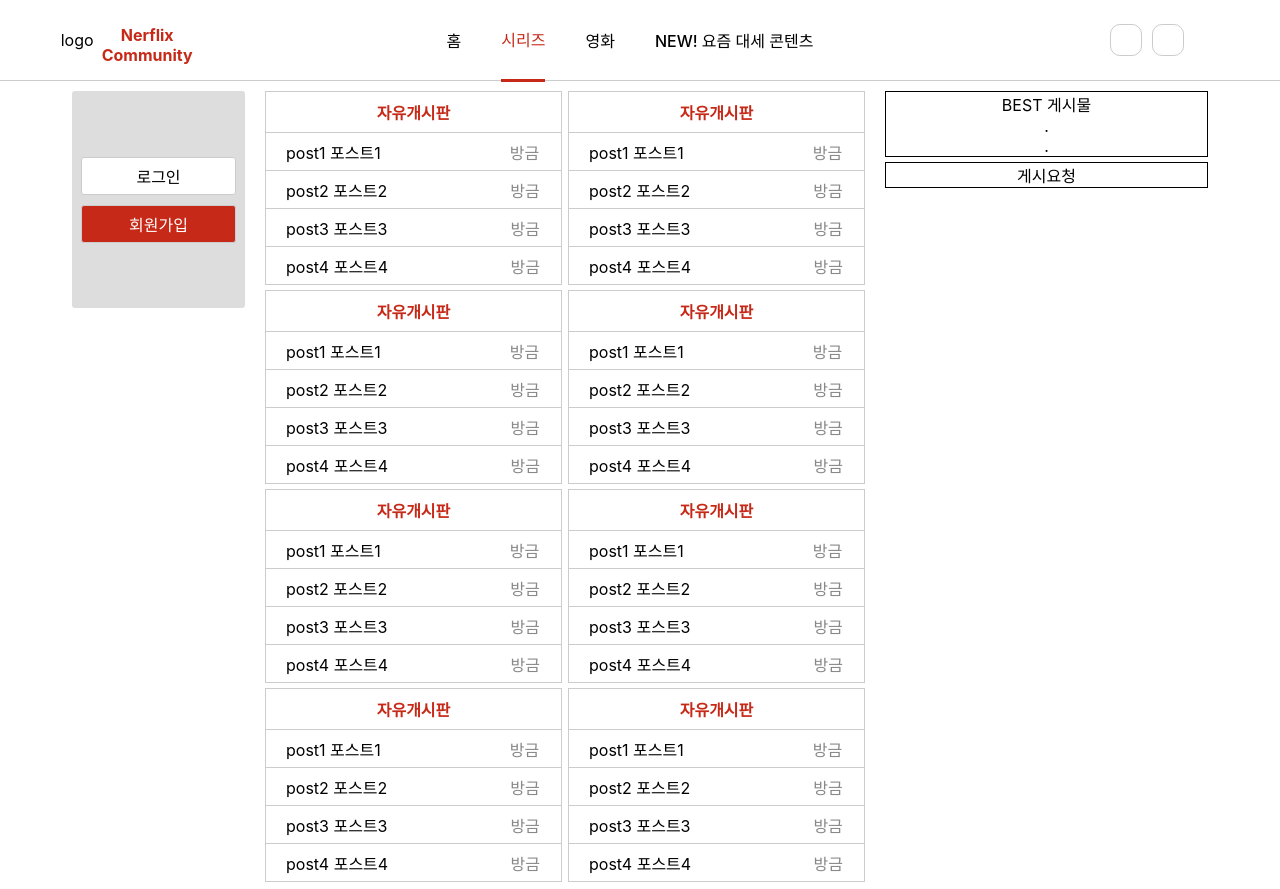
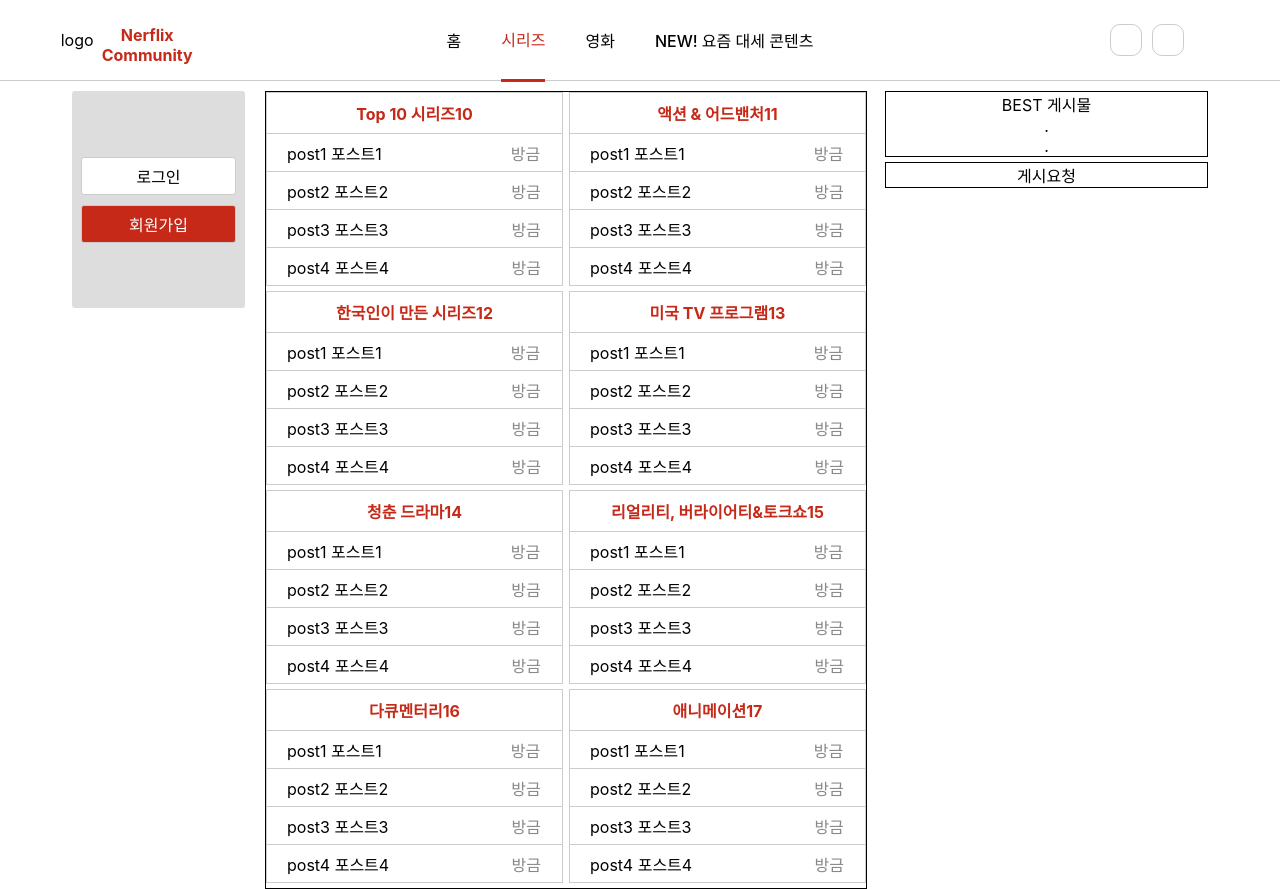
Before and after one commit to abjin/netflixCommunity, a React (Create React App) app: page /home/1 in a window 1280 px wide. Built offline with nearby package versions, Linux system fonts and the light colour scheme; no server answers.

Commit message:
title data binding
상세 개시물 제목

```diff
--- a/src/App.js
+++ b/src/App.js
@@ -16,7 +16,7 @@ function App() {
         <Route exact path="/" element={<Intro />} />
         <Route path="/login" element={<Login />} />
         <Route path="/signup" element={<Signup />} />
-        <Route path="/home/:id" element={<Home />} />
+        <Route path="/home/:page" element={<Home />} />
         <Route path="/board/:name/:post" element={<Board></Board>} />
       </Routes>
     </div>
--- a/src/components/Header.jsx
+++ b/src/components/Header.jsx
@@ -4,7 +4,7 @@ import "../page/style/Header.css";
 
 function Header(props) {
   const navigate = useNavigate();
-  const { id } = useParams();
+  const { page } = useParams();
   const [item, setItem] = useState([
     { name: "홈", id: 0 },
     { name: "시리즈", id: 1 },
@@ -13,7 +13,7 @@ function Header(props) {
   ]);
 
   const list = item.map((data, index) => {
-    if (data.id == id) {
+    if (data.id == page) {
       return (
         <div key={index} className="selected">
           {data.name}
--- a/src/components/MainBox.jsx
+++ b/src/components/MainBox.jsx
@@ -3,31 +3,84 @@ import PostDoor from "./PostDoor";
 import "../page/style/MainBox.css";
 import { useParams } from "react-router-dom";
 import axios from "axios";
+import PostBox from "./PostBox";
 function MainBox() {
-  const { id } = useParams();
-  const [data, setData] = useState("");
-  useEffect(() => {
-    axios
-      .get(`/home/${id}`)
-      .then((res) => {
-        setData(res.data);
-      })
-      .catch((err) => {
-        console.log("axios 요청 실행 id: ", id);
-      });
-  }, [id]);
+  const { page } = useParams();
+  const page_data = [
+    {
+      id: 0,
+      board: "home",
+      list: [
+        "한국인의 Top 10 콘텐츠",
+        "신규 콘텐츠",
+        "넷플릭스 오리지널",
+        "인생작 소개",
+        "자유 개시판",
+        "어워드 수상작",
+      ],
+    },
+    {
+      id: 1,
+      board: "series",
+      list: [
+        "Top 10 시리즈",
+        "액션 & 어드밴처",
+        "한국인이 만든 시리즈",
+        "미국 TV 프로그램",
+        "청춘 드라마",
+        "리얼리티, 버라이어티&토크쇼",
+        "다큐멘터리",
+        "애니메이션",
+      ],
+    },
+    {
+      id: 2,
+      board: "movie",
+      list: [
+        "Top 10 영화",
+        "한국영화",
+        "할리우드 영화",
+        "로맨틱한 영화",
+        "스릴러 & 액션",
+        "코미디",
+        "SF 어드벤처",
+        "공포",
+      ],
+    },
+  ];
   return (
     <div className="MainBox">
-      <PostDoor></PostDoor>
-      <PostDoor></PostDoor>
-      <PostDoor></PostDoor>
-      <PostDoor></PostDoor>
-      <PostDoor></PostDoor>
-      <PostDoor></PostDoor>
-      <PostDoor></PostDoor>
-      <PostDoor></PostDoor>
+      <PostBox list={page_data[page]}></PostBox>
     </div>
   );
 }
 
 export default MainBox;
+
+// HOME:
+//한국인의 Top 10 콘텐츠
+//신규 콘텐츠
+//넷플릭스 오리지널
+//인생작 소개
+//자유 개시판
+//어워드 수상작
+
+// 시리즈
+// Top 10 시리즈
+// 액션 & 어드밴처
+// 한국인이 만든 시리즈
+// 미국 TV 프로그램
+// 청춘 드라마
+// 리얼리티, 버라이어티&토크쇼
+// 다큐멘터리
+// 애니메이션
+
+// 영화
+// Top 10 영화
+// 한국영화
+// 할리우드 영화
+// 로맨틱한 영화
+// 스릴러 & 액션
+// 코미디
+// SF 어드벤처
+// 공포
--- /dev/null
+++ b/src/components/PostBox.jsx
@@ -0,0 +1,11 @@
+import React from "react";
+import PostDoor from "./PostDoor";
+function PostBox({ list }) {
+  console.log(list.list);
+  const _list = list.list.map((data, num) => (
+    <PostDoor title={data} num={num}></PostDoor>
+  ));
+  return <>{_list}</>;
+}
+
+export default PostBox;
--- a/src/components/PostDoor.jsx
+++ b/src/components/PostDoor.jsx
@@ -1,10 +1,18 @@
+import axios from "axios";
 import React from "react";
+import { useParams } from "react-router-dom";
 import "../page/style/PostDoor.css";
 
-function PostDoor() {
+function PostDoor({ title, num }) {
+  const { page } = useParams();
+  const boardId = 10 * page + num;
+  axios.get("/home", {});
   return (
     <div className="PostDoor">
-      <div className="name">자유개시판</div>
+      <div className="name">
+        {title}
+        {boardId}
+      </div>
       <div className="post">
         <div className="content">post1 포스트1</div>
         <div className="when">방금</div>
--- a/src/page/style/MainBox.css
+++ b/src/page/style/MainBox.css
@@ -1,6 +1,6 @@
 .MainBox {
   width: 600px;
-  /* border: 1px solid black; */
+  border: 1px solid black;
   display: flex;
   justify-content: space-between;
   flex-wrap: wrap;
```
